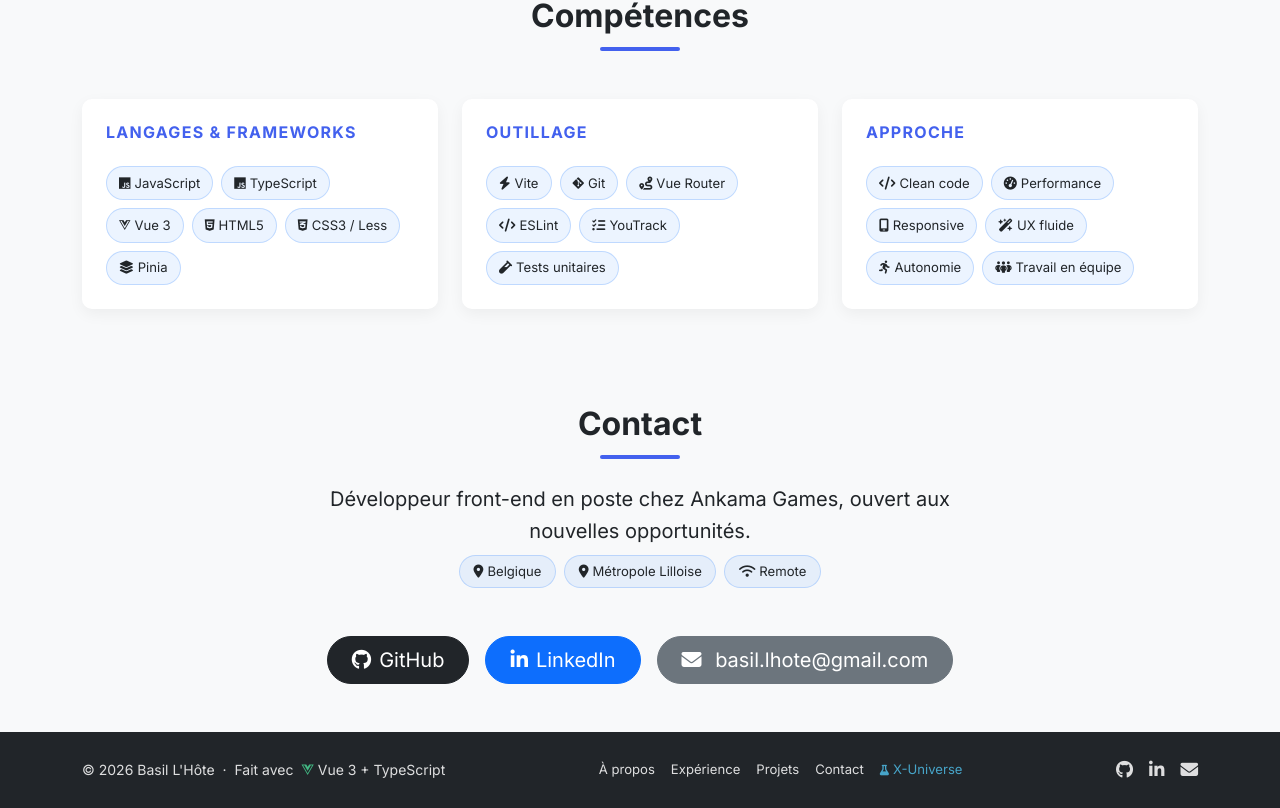
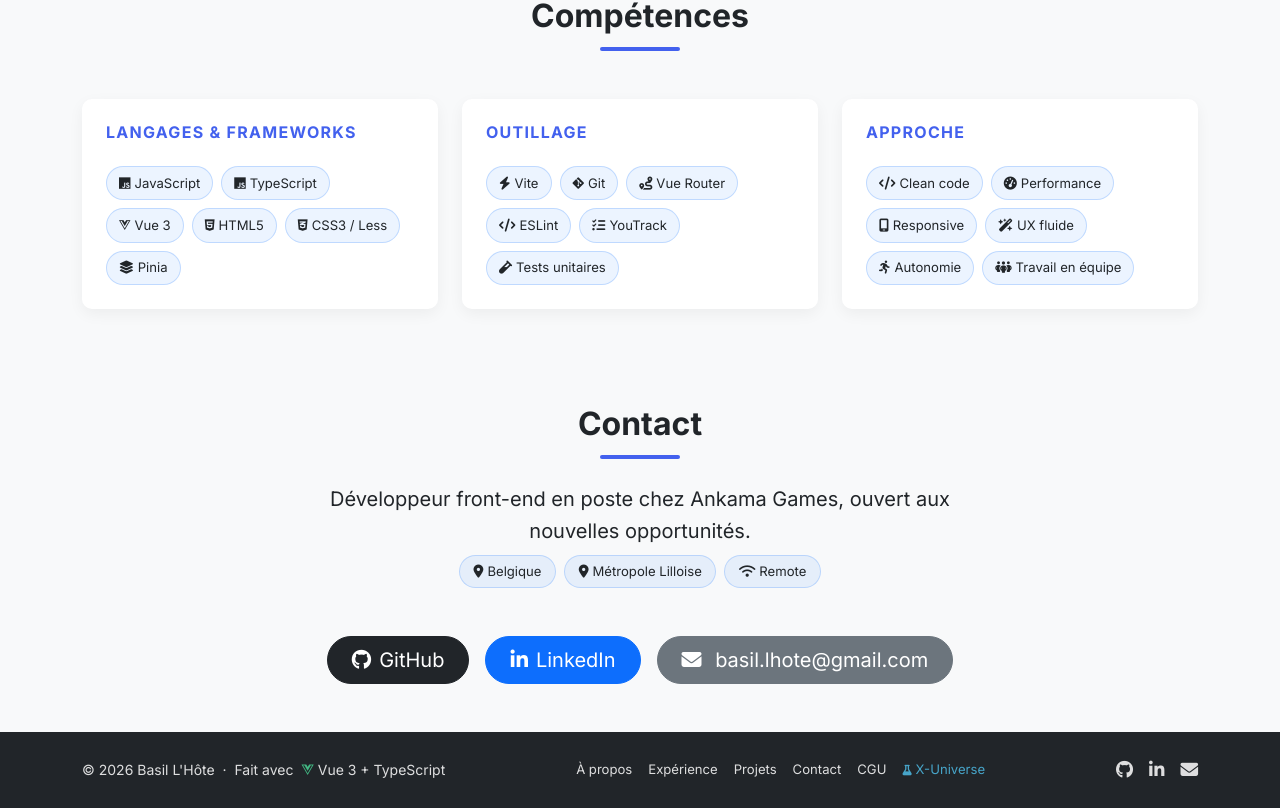
Before and after one commit to LBasil/portfolio, a Vue app: page / in a window 1280 px wide. Shown: the part 3338-4146 px from the top of the page. Built offline with nearby package versions, Linux system fonts and the light colour scheme.

Commit message:
Add files via upload
Spooky Egg

```diff
--- a/src/components/AppFooter.vue
+++ b/src/components/AppFooter.vue
@@ -13,6 +13,7 @@
           <a href="#experience" class="footer-link">Expérience</a>
           <a href="#portfolio" class="footer-link">Projets</a>
           <a href="#contact" class="footer-link">Contact</a>
+          <a href="/cgu.html" class="footer-link">CGU</a>
           <a href="/universe.html" class="footer-link footer-link-universe" aria-label="X-Universe — archives de conception">
             <i class="fas fa-flask me-1" aria-hidden="true" style="font-size:0.8em;"></i>X-Universe
           </a>
```
